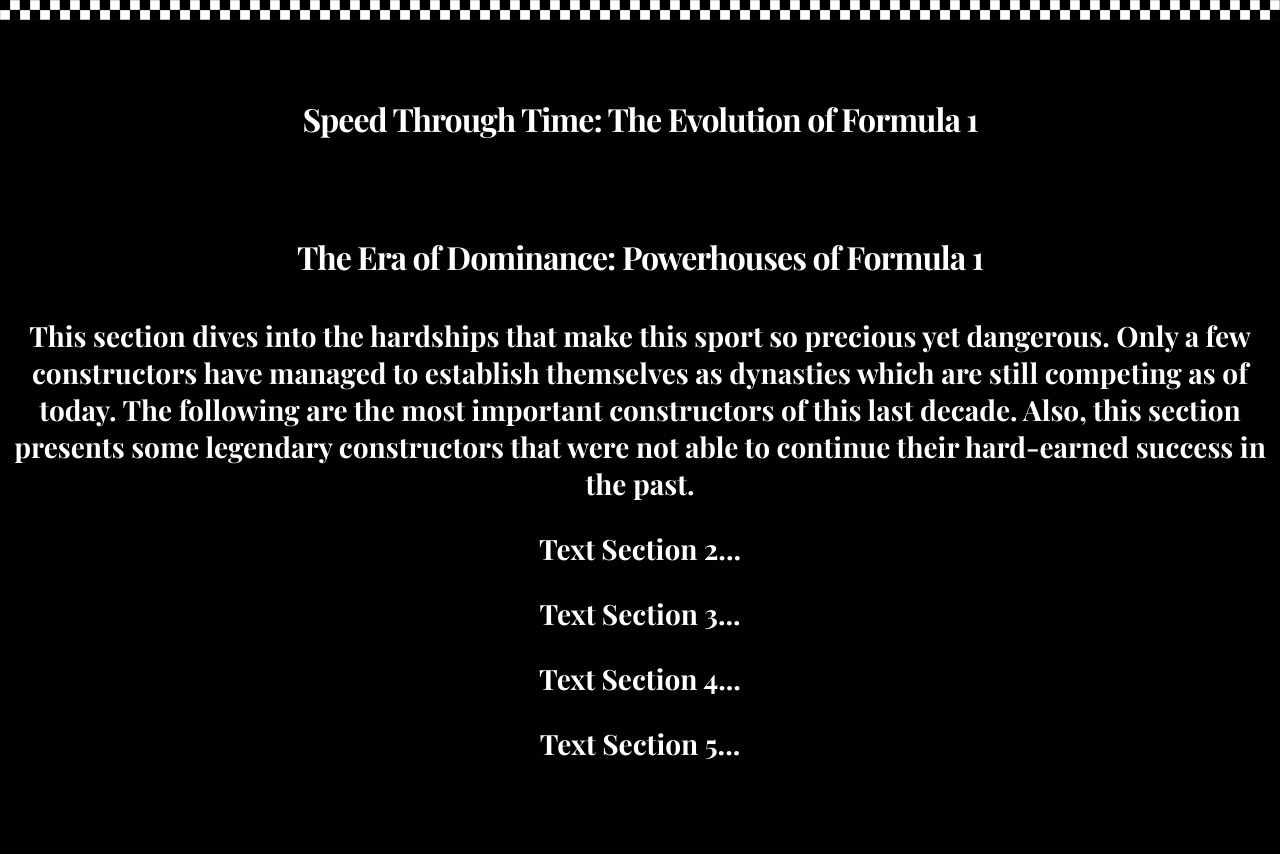
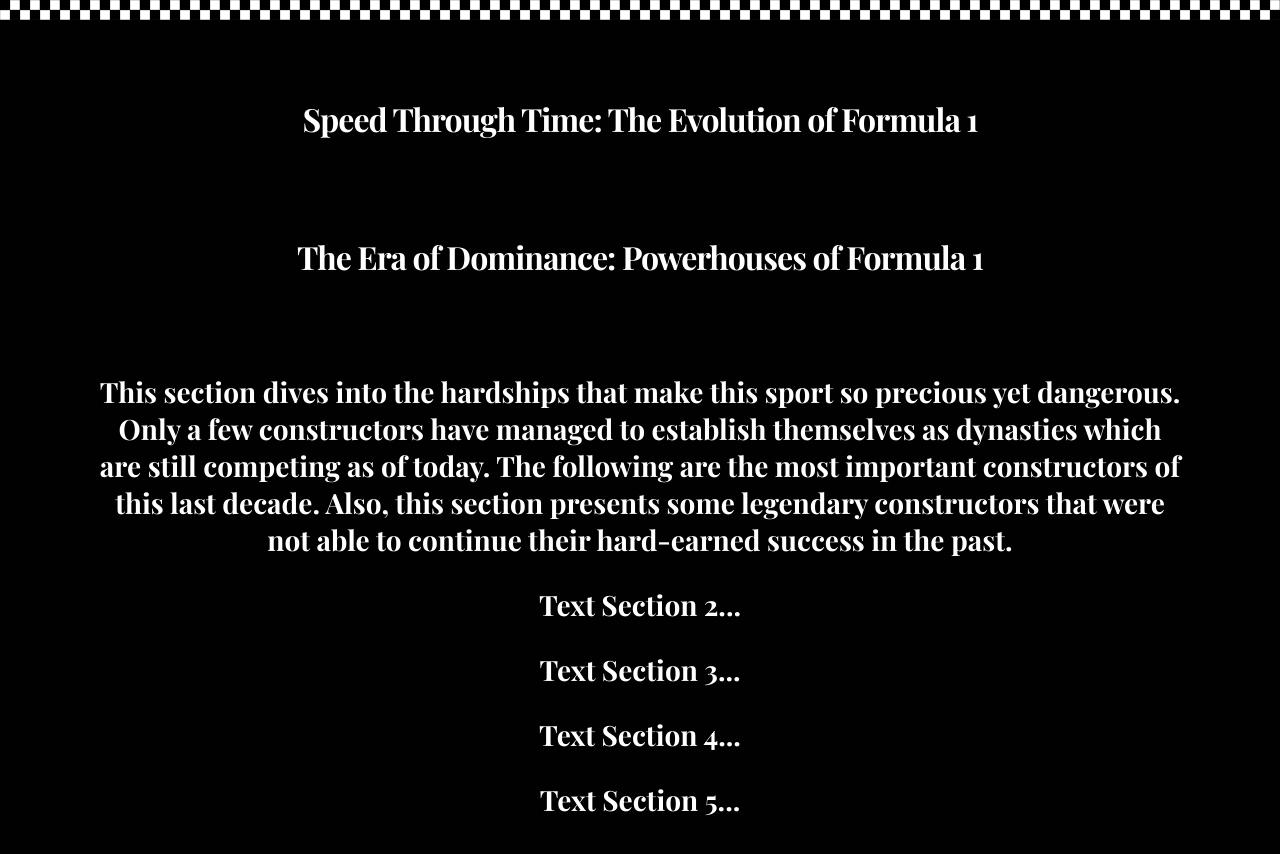
Before and after one commit to edouard20/projet-inf8808, a React (Create React App) app: page / in a window 1280 px wide. Shown: the top 854 px of the page. Built offline with nearby package versions, Linux system fonts and the light colour scheme.

Commit message:
changed the css class for the text

```diff
--- a/src/App.css
+++ b/src/App.css
@@ -61,3 +61,8 @@
   font-size: 28px;
   color: #fff;
 }
+
+.text-section {
+  text-align: center;
+  margin: 6em;
+}
--- a/src/App.js
+++ b/src/App.js
@@ -14,7 +14,7 @@
         <h1 className='introduction-text'>Speed Through Time: The Evolution of Formula 1</h1>
       </div>
       <TitleText/>
-      <div className="App">
+      <div className="text-section">
       {items.map((item, i) => (
         <TextSection key={i} text={item}/>
       ))}
```
